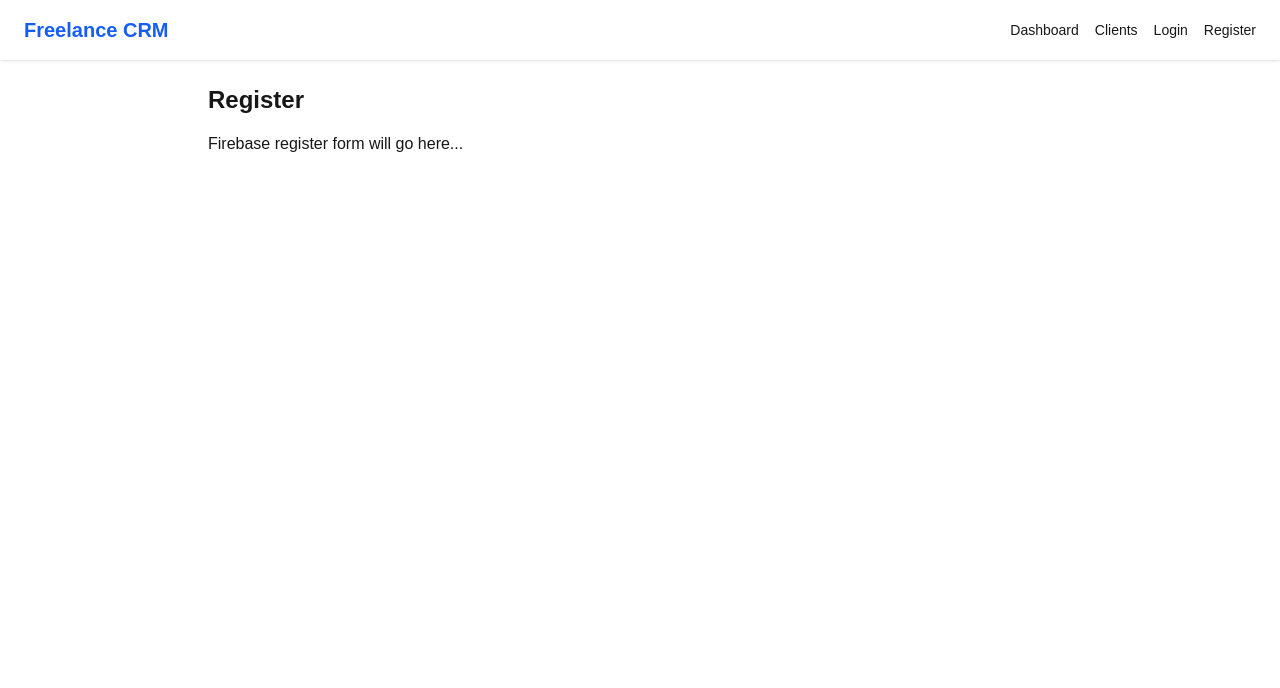
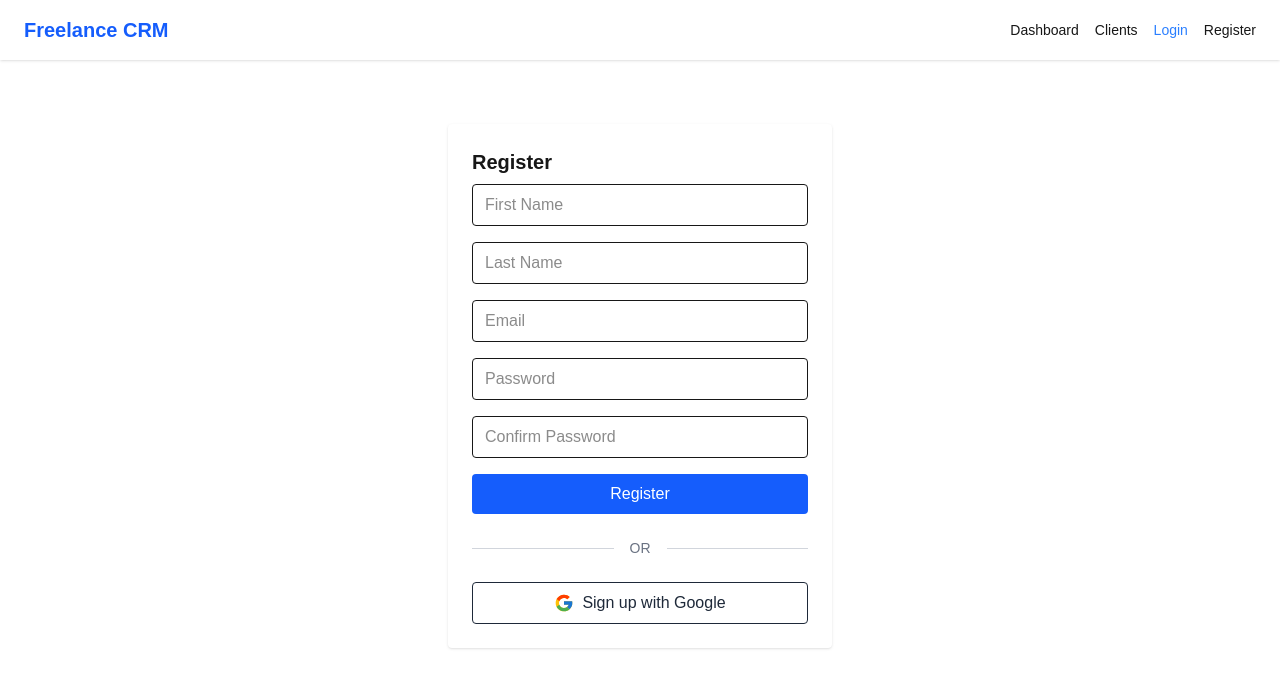
Before and after one commit to TemitopeRekun/freelance-crm, a Next.js app: page /register in a window 1280 px wide. Shown: the top 688 px of the page. Built offline with nearby package versions, Linux system fonts and the light colour scheme; no server answers.

Commit message:
configuring the login process

```diff
--- a/package.json
+++ b/package.json
@@ -15,7 +15,8 @@
     "next": "15.3.4",
     "react": "^19.0.0",
     "react-dom": "^19.0.0",
-    "react-hot-toast": "^2.5.2"
+    "react-hot-toast": "^2.5.2",
+    "react-icons": "^5.5.0"
   },
   "devDependencies": {
     "@eslint/eslintrc": "^3",
--- a/src/app/login/page.tsx
+++ b/src/app/login/page.tsx
@@ -1,24 +1,67 @@
 "use client";
 
 import { useState } from "react";
+import { FcGoogle } from "react-icons/fc";
+import toast from "react-hot-toast";
+import { signInWithGoogle } from "@/hooks/useAuth";
 import { useAuth } from "@/hooks/useAuth";
 import { useRouter } from "next/navigation";
+import { auth } from "@/lib/firebase";
 
 export default function LoginPage() {
 	const { login } = useAuth();
 	const router = useRouter();
-
+	const [demoLoading, setDemoLoading] = useState(false);
+	const [loading, setLoading] = useState(false);
 	const [email, setEmail] = useState("");
 	const [password, setPassword] = useState("");
+	const [error, setError] = useState("");
 
 	const handleSubmit = async (e: React.FormEvent) => {
 		e.preventDefault();
+		setError("");
+		setLoading(true);
 
 		try {
-			await login(email, password);
+			const userCred = await login(email, password);
+			const user = userCred.user;
+
+			if (!user.emailVerified) {
+				setError("Please verify your email before logging in");
+
+				await auth.signOut();
+				return;
+			}
+			toast.success("Logged in successfully!");
 			router.push("/");
-		} catch (error) {
-			alert("Login failed");
+		} catch (err: any) {
+			setError(err.message || "Login failed");
+		} finally {
+			setLoading(false);
+		}
+	};
+	const handleDemoLogin = async () => {
+		try {
+			setError("");
+			setDemoLoading(true);
+
+			await login("demo@demo.com", "demopassword");
+			toast.success("Logged in successfully!");
+			router.push("/");
+		} catch (err: any) {
+			setError("Demo login failed");
+		} finally {
+			setDemoLoading(false);
+		}
+	};
+
+	const handleGoogleLogin = async () => {
+		try {
+			setError("");
+			await signInWithGoogle();
+			router.push("/");
+		} catch (err: any) {
+			setError("Google login failed");
 		}
 	};
 
@@ -26,27 +69,63 @@ export default function LoginPage() {
 		<form
 			onSubmit={handleSubmit}
 			className="max-w-sm mx-auto mt-10 space-y-4 bg-white p-6 rounded shadow">
-			<h2 className="text-xl font-semibold">Login</h2>
+			<h2 className="text-xl font-bold mb-2">Login</h2>
+
+			{error && <p className="text-sm text-red-600">{error}</p>}
+
 			<input
 				type="email"
 				placeholder="email"
 				value={email}
 				onChange={(e) => setEmail(e.target.value)}
-				className="w-full border px-3 py-2 rounded required"
+				className="w-full border px-3 py-2 rounded"
+				required
 			/>
 
 			<input
 				type="password"
 				placeholder="password"
+				required
 				value={password}
 				onChange={(e) => setPassword(e.target.value)}
-				className="w-full border px-3 py-2 rounded required"
+				className="w-full border px-3 py-2 rounded"
 			/>
 
 			<button
 				type="submit"
-				className="bg-blue-600 text-white w-full py-2 rounded hover:bg-blue-700">
-				Login
+				disabled={loading}
+				className={`w-full py-2 rounded text-white  ${
+					loading
+						? "bg-gray-400 cursor-not-allowed"
+						: "bg-blue-600 hover:bg-blue-700"
+				}`}>
+				{loading ? "Logging in..." : "Login"}
+			</button>
+
+			<button
+				type="button"
+				onClick={handleDemoLogin}
+				disabled={demoLoading}
+				className={`w-full py-2 rounded text-white  ${
+					demoLoading
+						? "bg-gray-400 cursor-not-allowed"
+						: "bg-gray-800 hover:bg-gray-300"
+				}`}>
+				{demoLoading ? "Logging in..." : "Login as Demo User"}
+			</button>
+
+			<div className="relative flex items-center py-2">
+				<div className="flex-grow border-t border-gray-300"></div>
+				<span className="mx-4 text-gray-500 text-sm">OR</span>
+				<div className="flex-grow border-t border-gray-300"></div>
+			</div>
+
+			<button
+				type="button"
+				onClick={handleGoogleLogin}
+				className="bg-white text-gray-800 flex items-center justify-center gap-2 w-full py-2 border rounded hover:bg-blue-800 hover:text-white ">
+				<FcGoogle className="w-5 h-5" />
+				Continue with Google
 			</button>
 		</form>
 	);
--- a/src/app/register/page.tsx
+++ b/src/app/register/page.tsx
@@ -1,12 +1,162 @@
-import React from "react";
+"use client";
 
-const page = () => {
+import { useState } from "react";
+import toast from "react-hot-toast";
+import { db } from "@/lib/firebase";
+import { setDoc, doc, Timestamp } from "firebase/firestore";
+import { signInWithGoogle, useAuth } from "@/hooks/useAuth";
+import { useRouter } from "next/navigation";
+import { sendEmailVerification } from "firebase/auth";
+import { auth } from "@/lib/firebase";
+import { FcGoogle } from "react-icons/fc";
+
+export default function RegisterPage() {
+	const { register } = useAuth();
+	const [firstName, setFirstName] = useState("");
+	const [lastName, setLastName] = useState("");
+	const [email, setEmail] = useState("");
+	const [password, setPassword] = useState("");
+	const [confirm, setConfirm] = useState("");
+	const [loading, setLoading] = useState(false);
+	const [error, setError] = useState("");
+	const [googleLoading, setGoogleLoading] = useState(false);
+	const router = useRouter();
+
+	const handleGoogleLogin = async () => {
+		setGoogleLoading(true);
+
+		try {
+			setError("");
+			await signInWithGoogle();
+			toast.success("Logged in with Google!");
+			router.push("/");
+		} catch (err: any) {
+			setError("Google sign-in failed");
+		} finally {
+			setGoogleLoading(false);
+		}
+	};
+
+	const handleSubmit = async (e: React.FormEvent) => {
+		e.preventDefault();
+		setError("");
+		setLoading(true);
+
+		if (!email || !password || !confirm) {
+			setError("All fields are required.");
+			setLoading(false);
+			return;
+		}
+
+		if (password !== confirm) {
+			setError("Passwords do not match.");
+			setLoading(false);
+			return;
+		}
+
+		try {
+			await register(email, password);
+			const user = auth.currentUser;
+
+			if (user) {
+				await setDoc(doc(db, "users", user.uid), {
+					firstName,
+					lastName,
+					email,
+					createdAt: Timestamp.now(),
+				});
+			}
+			await sendEmailVerification(auth.currentUser!);
+			await auth.signOut();
+
+			toast.success(
+				"Registered successfully. Check your email to verify your account."
+			);
+			router.push("/verify-email");
+		} catch (err: any) {
+			setError(err.message || "Registration failed");
+		} finally {
+			setLoading(false);
+		}
+	};
+
 	return (
-		<div>
-			<h1 className="text-2xl font-bold mb-4">Register</h1>
-			<p>Firebase register form will go here...</p>
-		</div>
+		<form
+			onSubmit={handleSubmit}
+			className="max-w-sm mx-auto mt-10 space-y-4 bg-white p-6 rounded shadow">
+			<h2 className="text-xl font-semibold mb-2">Register</h2>
+
+			{error && <p className="text-red-600 text-sm">{error}</p>}
+
+			<input
+				type="text"
+				placeholder="First Name"
+				className="w-full border px-3 py-2 rounded"
+				value={firstName}
+				onChange={(e) => setFirstName(e.target.value)}
+				required
+			/>
+
+			<input
+				type="text"
+				placeholder="Last Name"
+				className="w-full border px-3 py-2 rounded"
+				value={lastName}
+				onChange={(e) => setLastName(e.target.value)}
+				required
+			/>
+
+			<input
+				type="email"
+				placeholder="Email"
+				className="w-full border px-3 py-2 rounded"
+				value={email}
+				onChange={(e) => setEmail(e.target.value)}
+				required
+			/>
+
+			<input
+				type="password"
+				placeholder="Password"
+				className="w-full border px-3 py-2 rounded"
+				value={password}
+				onChange={(e) => setPassword(e.target.value)}
+				required
+			/>
+
+			<input
+				type="password"
+				placeholder="Confirm Password"
+				className="w-full border px-3 py-2 rounded"
+				value={confirm}
+				onChange={(e) => setConfirm(e.target.value)}
+				required
+			/>
+
+			<button
+				type="submit"
+				disabled={loading}
+				className={`w-full py-2 rounded text-white ${
+					loading
+						? "bg-gray-400 cursor-not-allowed"
+						: "bg-blue-600 hover:bg-blue-700"
+				}`}>
+				{loading ? "Registering..." : "Register"}
+			</button>
+
+			<div className="relative flex items-center py-2">
+				<div className="flex-grow border-t border-gray-300"></div>
+				<span className="mx-4 text-gray-500 text-sm">OR</span>
+				<div className="flex-grow border-t border-gray-300"></div>
+			</div>
+
+			<button
+				onClick={handleGoogleLogin}
+				type="button"
+				disabled={googleLoading}
+				className="bg-white text-gray-800 flex py-2 border rounded items-center justify-center gap-2 w-full hover:bg-blue-800 hover:text-white">
+				<FcGoogle className="w-5 h-5" /> Sign up with Google
+			</button>
+		</form>
 	);
-};
-
-export default page;
+}
--- /dev/null
+++ b/src/app/verify-email/page.tsx
@@ -0,0 +1,99 @@
+"use client";
+
+import { useEffect, useState } from "react";
+import { auth } from "@/lib/firebase";
+import { sendEmailVerification, reload } from "firebase/auth";
+import { useRouter } from "next/navigation";
+import toast from "react-hot-toast";
+
+export default function VerifyEmailPage() {
+	const router = useRouter();
+	const user = auth.currentUser;
+
+	const [counter, setCounter] = useState(60);
+	const [email, setEmail] = useState("");
+	const [canResend, setCanResend] = useState(false);
+
+	useEffect(() => {
+		if (auth.currentUser?.email) {
+			setEmail(auth.currentUser.email);
+		}
+	}, []);
+
+	useEffect(() => {
+		if (!canResend && counter > 0) {
+			const timer = setTimeout(() => setCounter((prev) => prev - 1), 1000);
+			return () => clearTimeout(timer);
+		}
+
+		if (counter === 0) {
+			setCanResend(true);
+		}
+	}, [counter, canResend]);
+
+	useEffect(() => {
+		const checkVerified = setInterval(async () => {
+			const currentUser = auth.currentUser;
+			if (!currentUser) return;
+
+			await reload(currentUser);
+			if (currentUser.emailVerified) {
+				toast.success("Email verified");
+				clearInterval(checkVerified);
+				router.push("/");
+			}
+		}, 5000);
+
+		return () => clearInterval(checkVerified);
+	}, []);
+
+	const handleResend = async () => {
+		if (!auth.currentUser) return;
+
+		try {
+			await sendEmailVerification(auth.currentUser);
+			toast.success(
+				"Verification email resent. Please check your inbox OR spam folder."
+			);
+			setCounter(60);
+			setCanResend(false);
+		} catch (err) {
+			toast.error("Failed to resend verification email.");
+		}
+	};
+
+	const handleLogout = async () => {
+		await auth.signOut();
+		router.push("/login");
+	};
+
+	return (
+		<div className="max-w-md mx-auto mt-20 p-6 bg-white shadow rounded text-center space-y-4">
+			<h2 className="text-2xl font-semibold">Verify Your Email</h2>
+			<p>
+				A verification link has been sent to <strong>{email}</strong>.{" "}
+				<br />
+				Please check your inbox or spam folder.
+			</p>
+
+			<button
+				onClick={handleResend}
+				disabled={!canResend}
+				className={`w-full py-2 rounded ${
+					canResend
+						? "bg-blue-600 text-white hover:bg-blue-700"
+						: "bg-gray-300 text-gray-600 cursor-not-allowed"
+				}`}>
+				{canResend ? "Resend Verification Email" : `Resend in ${counter}s`}
+			</button>
+
+			<div className="mt-6">
+				<button
+					onClick={handleLogout}
+					className="text-sm text-gray-500 underline hover:text-red-600">
+					Logout and try another email
+				</button>
+			</div>
+		</div>
+	);
+}
--- a/src/components/Navbar.tsx
+++ b/src/components/Navbar.tsx
@@ -2,9 +2,22 @@
 import Link from "next/link";
 import { useAuth } from "@/hooks/useAuth";
 import React from "react";
+import { useRouter } from "next/navigation";
+import toast from "react-hot-toast";
 
 const Navbar = () => {
 	const { user, logout } = useAuth();
+	const router = useRouter();
+
+	const handleLogout = async () => {
+		try {
+			await logout();
+			toast.success("Logged out successfully");
+			router.push("/login");
+		} catch (err) {
+			toast.error("Logout failed");
+		}
+	};
 
 	return (
 		<nav className="bg-white shadow-sm py-4 px-6 flex justify-between  items-center sticky top-0 z-50 ">
@@ -18,14 +31,20 @@ const Navbar = () => {
 
 				{user ? (
 					<>
-						<span className="text-gray-600">Hi, {user.name}</span>
-						<button className="text-red-500 hover:text-red-700 ml-2">
+						<span className="text-gray-600">Hi, {user.email}</span>
+						<button
+							onClick={handleLogout}
+							className="text-red-500 hover:text-red-700 ml-2">
 							Logout
 						</button>
 					</>
 				) : (
 					<>
-						<Link href="/login">Login</Link>
+						<Link
+							href="/login"
+							className="text-blue-500 hover:text-blue-700">
+							Login
+						</Link>
 						<Link href="/register">Register</Link>
 					</>
 				)}
```
Also changed, not shown: src/hooks/useAuth.ts (+9 -1 lines), 1 other file (tests, documents, lock files or other folders).
